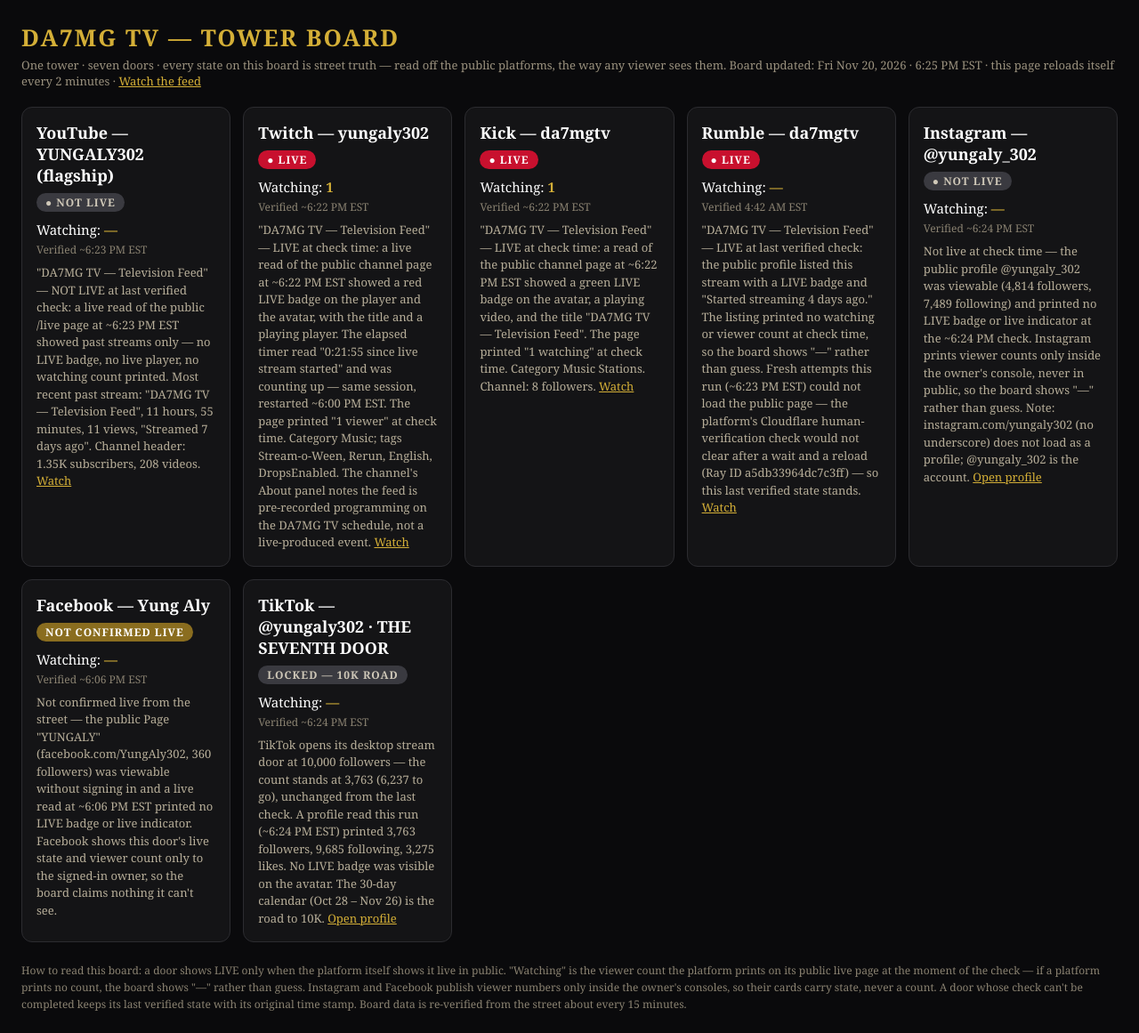
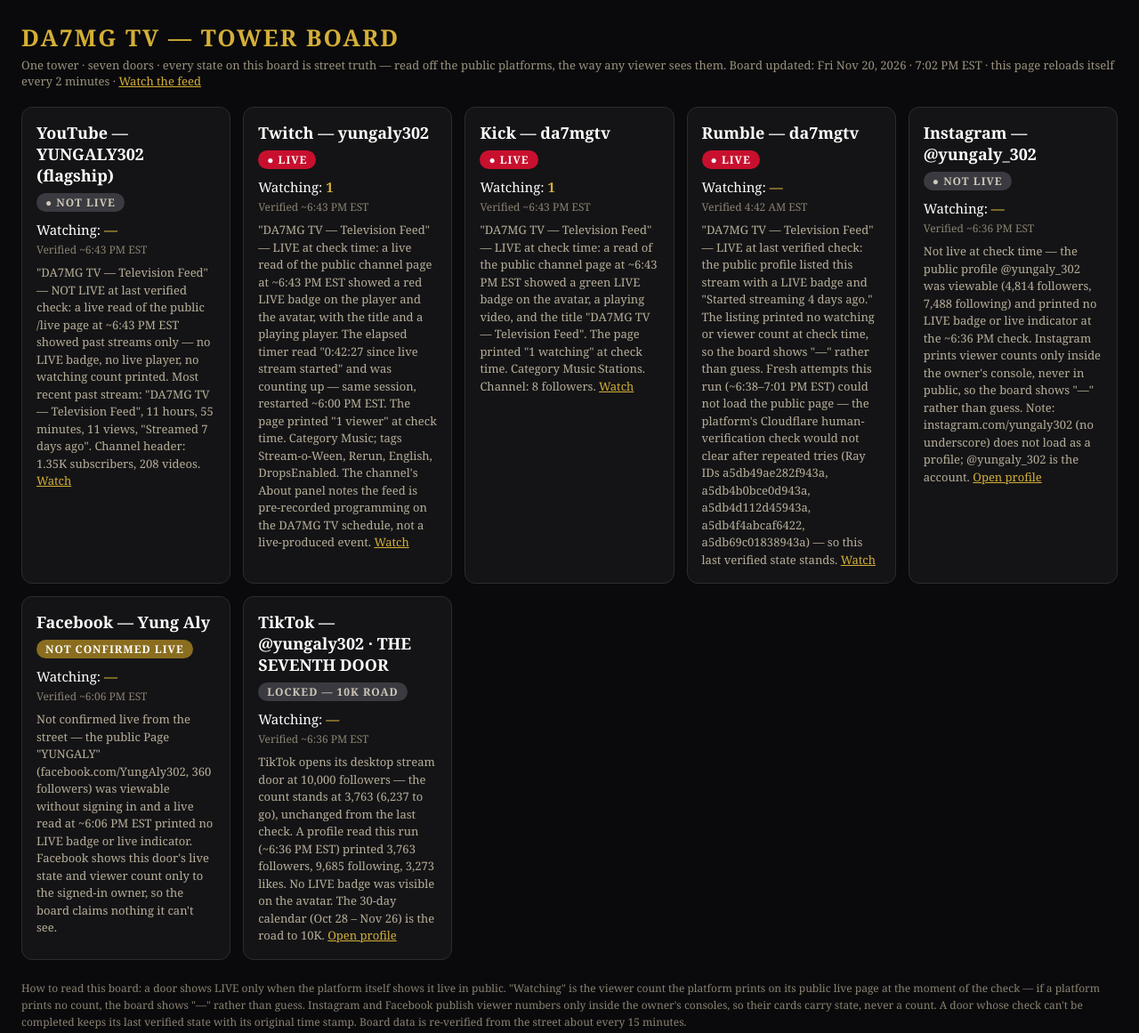
Before and after one commit to da7mgdistributions-creator/da7mg-tv-live, a plain HTML site: page board.html in a window 1280 px wide. Shown: the whole page at 89% size. Drawn offline with Linux system fonts and the light colour scheme.

Commit message:
Tower Board refresh 2026-11-20 19:02 EST

```diff
--- a/board.html
+++ b/board.html
@@ -21,29 +21,29 @@
   .foot{margin-top:22px;color:#8a8271;font-size:12px;line-height:1.6}
 </style></head><body>
 <h1>DA7MG TV — TOWER BOARD</h1>
-<div class="sub">One tower · seven doors · every state on this board is street truth — read off the public platforms, the way any viewer sees them. Board updated: Fri Nov 20, 2026 · 6:25 PM EST · this page reloads itself every 2 minutes · <a href="index.html">Watch the feed</a></div>
+<div class="sub">One tower · seven doors · every state on this board is street truth — read off the public platforms, the way any viewer sees them. Board updated: Fri Nov 20, 2026 · 7:02 PM EST · this page reloads itself every 2 minutes · <a href="index.html">Watch the feed</a></div>
 <div class="grid">
   <div class="card"><h2>YouTube — YUNGALY302 (flagship)</h2><span class="badge locked">● NOT LIVE</span>
-    <div class="watch">Watching: <b>—</b></div><div class="stamp">Verified ~6:23 PM EST</div>
-    <div class="meta">"DA7MG TV — Television Feed" — NOT LIVE at last verified check: a live read of the public /live page at ~6:23 PM EST showed past streams only — no LIVE badge, no live player, no watching count printed. Most recent past stream: "DA7MG TV — Television Feed", 11 hours, 55 minutes, 11 views, "Streamed 7 days ago". Channel header: 1.35K subscribers, 208 videos. <a href="https://www.youtube.com/@yungaly302/live">Watch</a></div></div>
+    <div class="watch">Watching: <b>—</b></div><div class="stamp">Verified ~6:43 PM EST</div>
+    <div class="meta">"DA7MG TV — Television Feed" — NOT LIVE at last verified check: a live read of the public /live page at ~6:43 PM EST showed past streams only — no LIVE badge, no live player, no watching count printed. Most recent past stream: "DA7MG TV — Television Feed", 11 hours, 55 minutes, 11 views, "Streamed 7 days ago". Channel header: 1.35K subscribers, 208 videos. <a href="https://www.youtube.com/@yungaly302/live">Watch</a></div></div>
   <div class="card"><h2>Twitch — yungaly302</h2><span class="badge live">● LIVE</span>
-    <div class="watch">Watching: <b>1</b></div><div class="stamp">Verified ~6:22 PM EST</div>
-    <div class="meta">"DA7MG TV — Television Feed" — LIVE at check time: a live read of the public channel page at ~6:22 PM EST showed a red LIVE badge on the player and the avatar, with the title and a playing player. The elapsed timer read "0:21:55 since live stream started" and was counting up — same session, restarted ~6:00 PM EST. The page printed "1 viewer" at check time. Category Music; tags Stream-o-Ween, Rerun, English, DropsEnabled. The channel's About panel notes the feed is pre-recorded programming on the DA7MG TV schedule, not a live-produced event. <a href="https://www.twitch.tv/yungaly302">Watch</a></div></div>
+    <div class="watch">Watching: <b>1</b></div><div class="stamp">Verified ~6:43 PM EST</div>
+    <div class="meta">"DA7MG TV — Television Feed" — LIVE at check time: a live read of the public channel page at ~6:43 PM EST showed a red LIVE badge on the player and the avatar, with the title and a playing player. The elapsed timer read "0:42:27 since live stream started" and was counting up — same session, restarted ~6:00 PM EST. The page printed "1 viewer" at check time. Category Music; tags Stream-o-Ween, Rerun, English, DropsEnabled. The channel's About panel notes the feed is pre-recorded programming on the DA7MG TV schedule, not a live-produced event. <a href="https://www.twitch.tv/yungaly302">Watch</a></div></div>
   <div class="card"><h2>Kick — da7mgtv</h2><span class="badge live">● LIVE</span>
-    <div class="watch">Watching: <b>1</b></div><div class="stamp">Verified ~6:22 PM EST</div>
-    <div class="meta">"DA7MG TV — Television Feed" — LIVE at check time: a read of the public channel page at ~6:22 PM EST showed a green LIVE badge on the avatar, a playing video, and the title "DA7MG TV — Television Feed". The page printed "1 watching" at check time. Category Music Stations. Channel: 8 followers. <a href="https://kick.com/da7mgtv">Watch</a></div></div>
+    <div class="watch">Watching: <b>1</b></div><div class="stamp">Verified ~6:43 PM EST</div>
+    <div class="meta">"DA7MG TV — Television Feed" — LIVE at check time: a read of the public channel page at ~6:43 PM EST showed a green LIVE badge on the avatar, a playing video, and the title "DA7MG TV — Television Feed". The page printed "1 watching" at check time. Category Music Stations. Channel: 8 followers. <a href="https://kick.com/da7mgtv">Watch</a></div></div>
   <div class="card"><h2>Rumble — da7mgtv</h2><span class="badge live">● LIVE</span>
     <div class="watch">Watching: <b>—</b></div><div class="stamp">Verified 4:42 AM EST</div>
-    <div class="meta">"DA7MG TV — Television Feed" — LIVE at last verified check: the public profile listed this stream with a LIVE badge and "Started streaming 4 days ago." The listing printed no watching or viewer count at check time, so the board shows "—" rather than guess. Fresh attempts this run (~6:23 PM EST) could not load the public page — the platform's Cloudflare human-verification check would not clear after a wait and a reload (Ray ID a5db33964dc7c3ff) — so this last verified state stands. <a href="https://rumble.com/user/da7mgtv">Watch</a></div></div>
+    <div class="meta">"DA7MG TV — Television Feed" — LIVE at last verified check: the public profile listed this stream with a LIVE badge and "Started streaming 4 days ago." The listing printed no watching or viewer count at check time, so the board shows "—" rather than guess. Fresh attempts this run (~6:38–7:01 PM EST) could not load the public page — the platform's Cloudflare human-verification check would not clear after repeated tries (Ray IDs a5db49ae282f943a, a5db4b0bce0d943a, a5db4d112d45943a, a5db4f4abcaf6422, a5db69c01838943a) — so this last verified state stands. <a href="https://rumble.com/user/da7mgtv">Watch</a></div></div>
   <div class="card"><h2>Instagram — @yungaly_302</h2><span class="badge locked">● NOT LIVE</span>
-    <div class="watch">Watching: <b>—</b></div><div class="stamp">Verified ~6:24 PM EST</div>
-    <div class="meta">Not live at check time — the public profile @yungaly_302 was viewable (4,814 followers, 7,489 following) and printed no LIVE badge or live indicator at the ~6:24 PM check. Instagram prints viewer counts only inside the owner's console, never in public, so the board shows "—" rather than guess. Note: instagram.com/yungaly302 (no underscore) does not load as a profile; @yungaly_302 is the account. <a href="https://www.instagram.com/yungaly_302">Open profile</a></div></div>
+    <div class="watch">Watching: <b>—</b></div><div class="stamp">Verified ~6:36 PM EST</div>
+    <div class="meta">Not live at check time — the public profile @yungaly_302 was viewable (4,814 followers, 7,488 following) and printed no LIVE badge or live indicator at the ~6:36 PM check. Instagram prints viewer counts only inside the owner's console, never in public, so the board shows "—" rather than guess. Note: instagram.com/yungaly302 (no underscore) does not load as a profile; @yungaly_302 is the account. <a href="https://www.instagram.com/yungaly_302">Open profile</a></div></div>
   <div class="card"><h2>Facebook — Yung Aly</h2><span class="badge push">NOT CONFIRMED LIVE</span>
     <div class="watch">Watching: <b>—</b></div><div class="stamp">Verified ~6:06 PM EST</div>
     <div class="meta">Not confirmed live from the street — the public Page "YUNGALY" (facebook.com/YungAly302, 360 followers) was viewable without signing in and a live read at ~6:06 PM EST printed no LIVE badge or live indicator. Facebook shows this door's live state and viewer count only to the signed-in owner, so the board claims nothing it can't see.</div></div>
   <div class="card"><h2>TikTok — @yungaly302 · THE SEVENTH DOOR</h2><span class="badge locked">LOCKED — 10K ROAD</span>
-    <div class="watch">Watching: <b>—</b></div><div class="stamp">Verified ~6:24 PM EST</div>
-    <div class="meta">TikTok opens its desktop stream door at 10,000 followers — the count stands at 3,763 (6,237 to go), unchanged from the last check. A profile read this run (~6:24 PM EST) printed 3,763 followers, 9,685 following, 3,275 likes. No LIVE badge was visible on the avatar. The 30-day calendar (Oct 28 – Nov 26) is the road to 10K. <a href="https://www.tiktok.com/@yungaly302">Open profile</a></div></div>
+    <div class="watch">Watching: <b>—</b></div><div class="stamp">Verified ~6:36 PM EST</div>
+    <div class="meta">TikTok opens its desktop stream door at 10,000 followers — the count stands at 3,763 (6,237 to go), unchanged from the last check. A profile read this run (~6:36 PM EST) printed 3,763 followers, 9,685 following, 3,273 likes. No LIVE badge was visible on the avatar. The 30-day calendar (Oct 28 – Nov 26) is the road to 10K. <a href="https://www.tiktok.com/@yungaly302">Open profile</a></div></div>
 </div>
 <div class="foot">How to read this board: a door shows LIVE only when the platform itself shows it live in public. "Watching" is the viewer count the platform prints on its public live page at the moment of the check — if a platform prints no count, the board shows "—" rather than guess. Instagram and Facebook publish viewer numbers only inside the owner's consoles, so their cards carry state, never a count. A door whose check can't be completed keeps its last verified state with its original time stamp. Board data is re-verified from the street about every 15 minutes.</div>
 </body></html>
```
